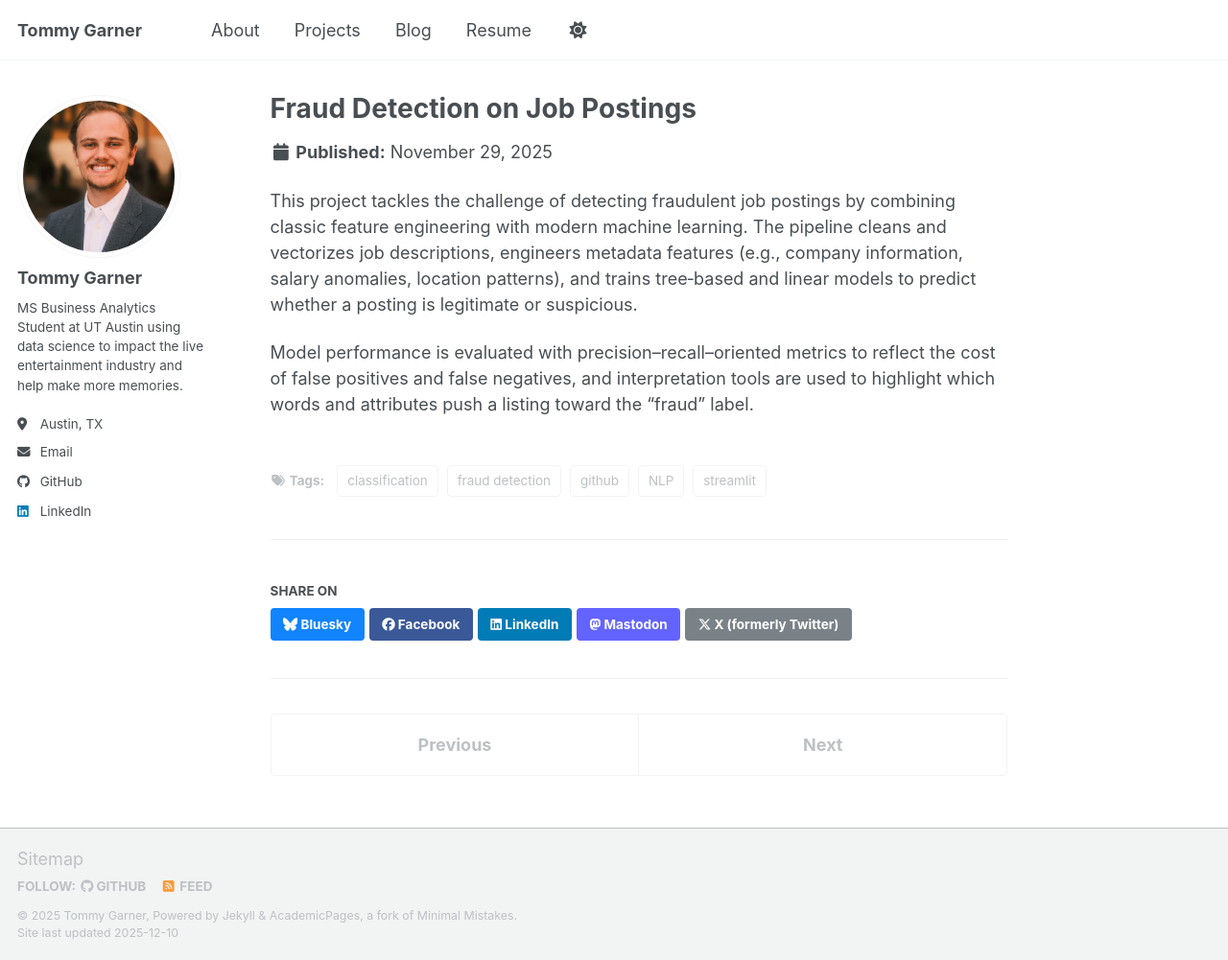
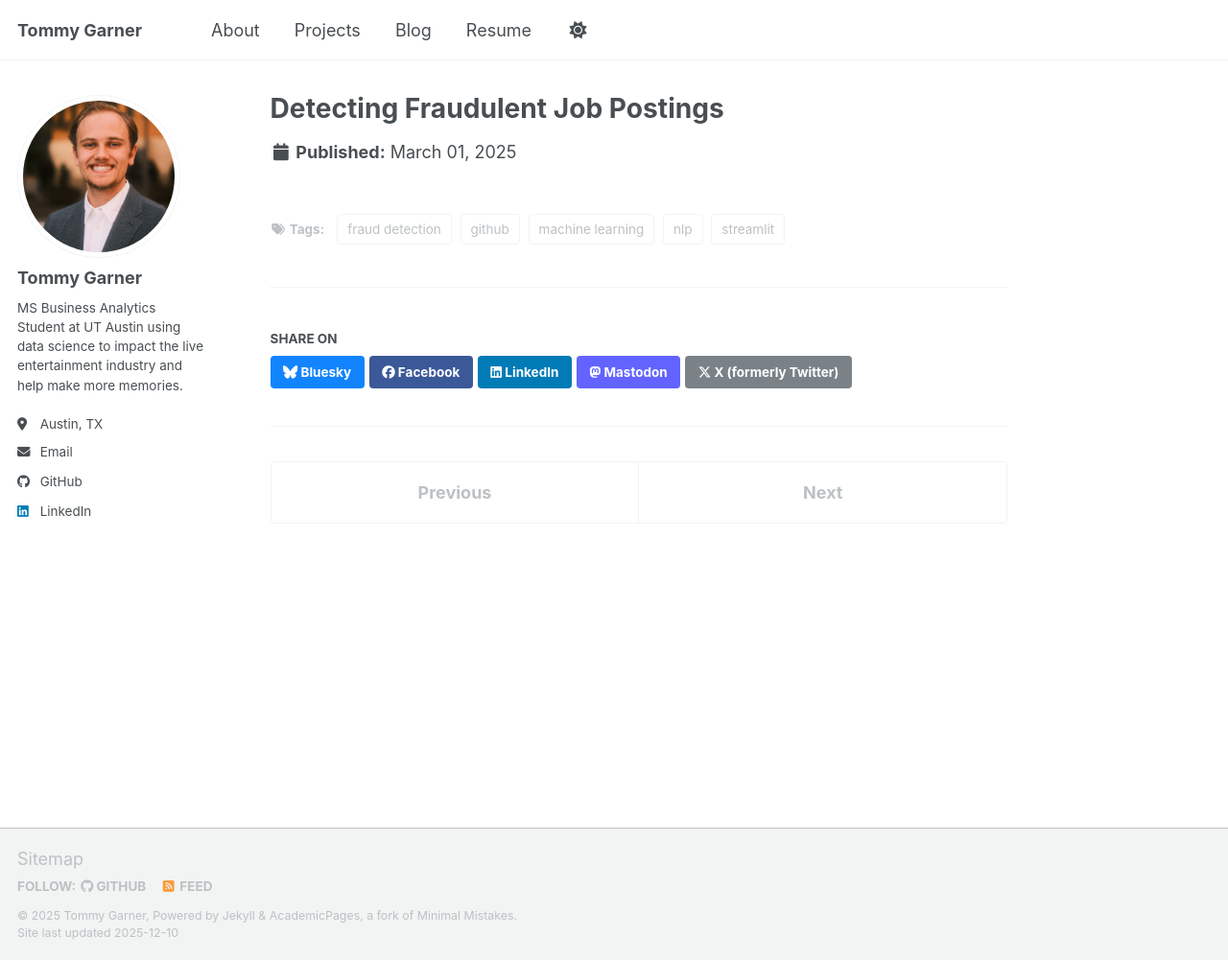
Before and after one commit to tommygarner/tommygarner.github.io, a Jekyll site: the page built from _portfolio/fraud-job-postings.md, in a window 1280 px wide and 1001 px high. Shown: the whole window at 96% size. Built offline with Jekyll 4.4.1, drawn with Linux system fonts in a browser that asks for light colours; a script bundle is joined from its source files by our own code; library files that are not in the unit come from our copies; a file with an impossible date is left out.

Commit message:
Update fraud-job-postings.md

```diff
--- a/_portfolio/fraud-job-postings.md
+++ b/_portfolio/fraud-job-postings.md
@@ -1,17 +1,13 @@
 ---
-title: "Fraud Detection on Job Postings"
+title: "Detecting Fraudulent Job Postings"
 collection: portfolio
-excerpt: "Built a supervised learning pipeline to flag fraudulent job postings using text, metadata, and behavioral features, with a focus on interpretable model decisions."
-date: 2025-11-29
-github: "https://github.com/tommygarner/job-postings-fraud"
+excerpt: "End-to-end machine learning pipeline to flag fraudulent job postings using text, metadata, and calibrated thresholds."
+date: 2025-03-01
+external_link: "https://medium.com/"   # paste your actual Medium URL
 tags:
   - fraud detection
-  - classification
-  - NLP
+  - machine learning
+  - nlp
   - streamlit
   - github
 ---
-
-This project tackles the challenge of detecting fraudulent job postings by combining classic feature engineering with modern machine learning. The pipeline cleans and vectorizes job descriptions, engineers metadata features (e.g., company information, salary anomalies, location patterns), and trains tree‑based and linear models to predict whether a posting is legitimate or suspicious.
-
-Model performance is evaluated with precision–recall–oriented metrics to reflect the cost of false positives and false negatives, and interpretation tools are used to highlight which words and attributes push a listing toward the “fraud” label.
```
